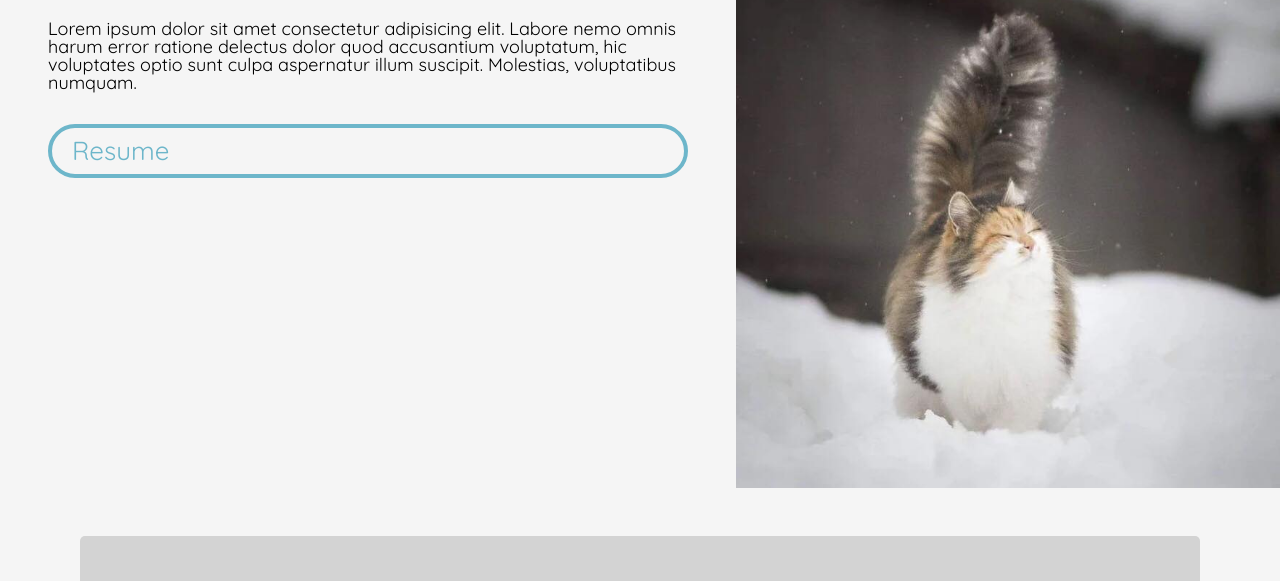
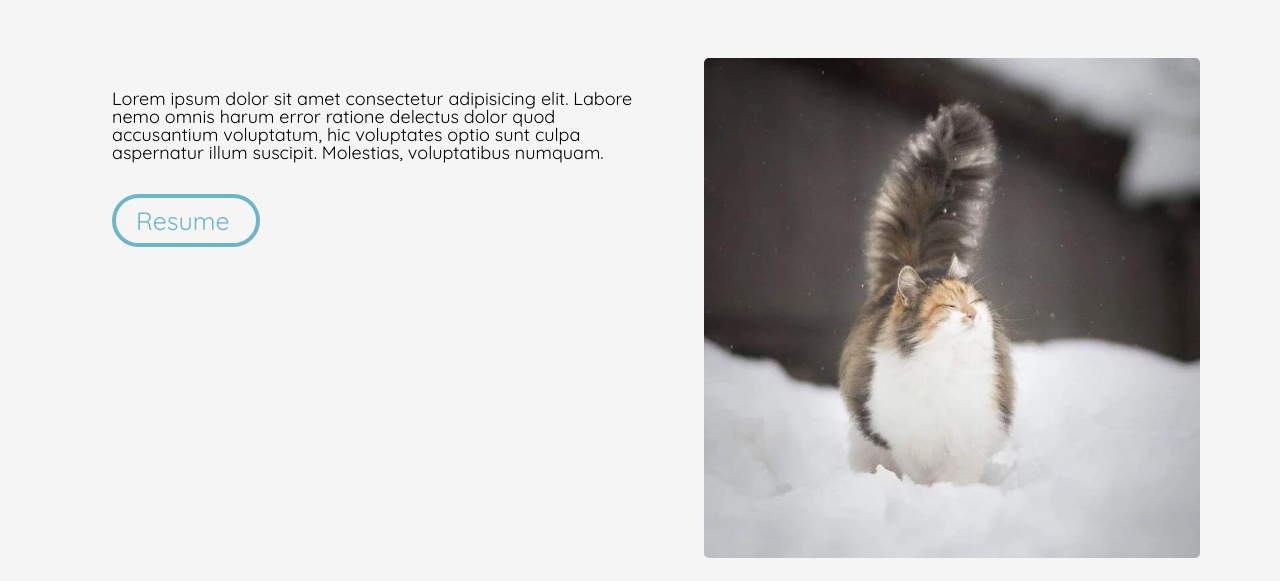
Before and after one commit to fyeung21/fiona-port2, a website: page about.html in a window 1280 px wide. Shown: the part 156-737 px from the top of the page. Drawn offline with nearby package versions, Linux system fonts and the light colour scheme; files that its build step writes are made by us from their sources; a web font is replaced by a local one.

Commit message:
edit about me page styling

```diff
--- a/about.html
+++ b/about.html
@@ -16,9 +16,6 @@
     <header>
         <section class="header-container">
             <div class="site-logo-container">
-                <a href="index.html">
-                    <h1 class="site-logo">fiona yeung</h1>
-                </a>
             </div>
             <nav class="main-navigation">
                 <ul>
@@ -35,7 +32,7 @@
 
     <section class="about-me">
         <h1>About Me</h1>
-        <article class="about-me-container">
+        <article class="about-flex-container">
             <div class="description">
                 <p class="about-me-text">
                     Lorem ipsum dolor sit amet consectetur adipisicing elit. Labore nemo omnis harum error ratione
@@ -44,7 +41,9 @@
                     Molestias,
                     voluptatibus numquam.
                 </p>
-                <a href="#"><h2 class="resume">resume</h2></a>
+                <a href="#">
+                    <h2 class="resume">resume</h2>
+                </a>
             </div>
             <div class="about-img"></div>
         </article>
--- a/sass/_about.scss
+++ b/sass/_about.scss
@@ -1,31 +1,38 @@
 .about-me {
-  max-width: 1400px;
-  margin: 0 auto;
+  margin: 3rem 5rem;
   h1 {
     text-align: center;
   }
 }
-.about-me-container {
+.about-flex-container {
   display: flex;
-  margin: 3rem 0;
-
+  margin: 5rem auto 10rem;
   .description {
     max-width: 50%;
-    margin: 2rem 3rem;
+    margin: 2rem 2rem 3rem;
+    p {
+      margin-right: 2rem;
+    }
     .resume {
-      margin: 2rem 0;
-      font-size:26px;
+      font-size: 25px;
       border: 4px solid $color__text-heading-accent;
       border-radius: 35px;
+      width: 100px;
       padding: 10px 20px;
+      margin: 2rem 0;
+      &:hover {
+        color: white;
+        background-color: $color__text-heading-accent;
+      }
     }
   }
   .about-img {
     background-image: url("../../assets/images/me.png");
-    width: 100%;
-    height: 500px;
     background-size: cover;
     background-position: center;
     background-repeat: no-repeat;
+    border-radius: 5px;
+    width: 100%;
+    height: 500px;
   }
 }
```
Also changed, not shown: build/css/style.min.css, 1 other file.
